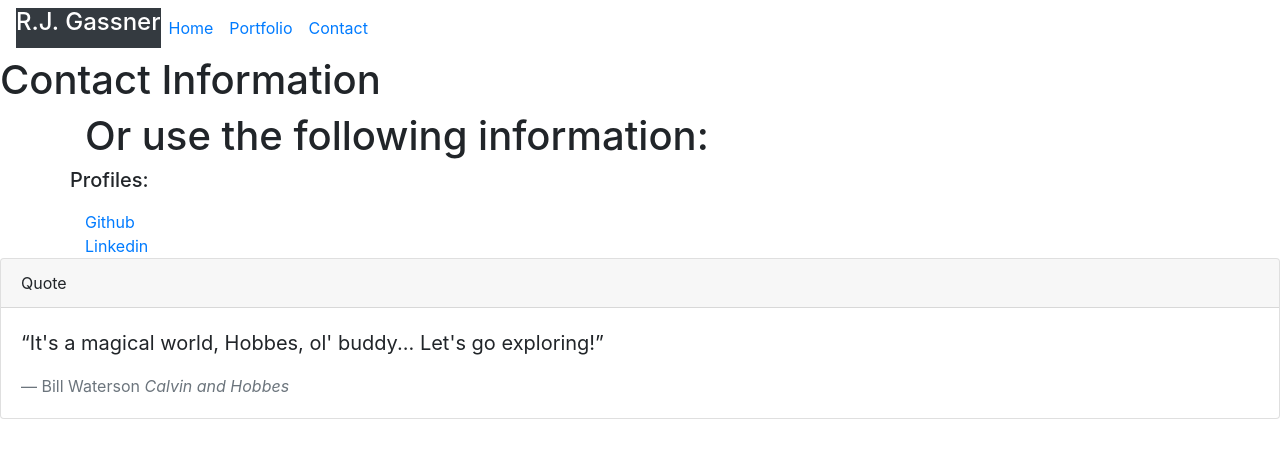
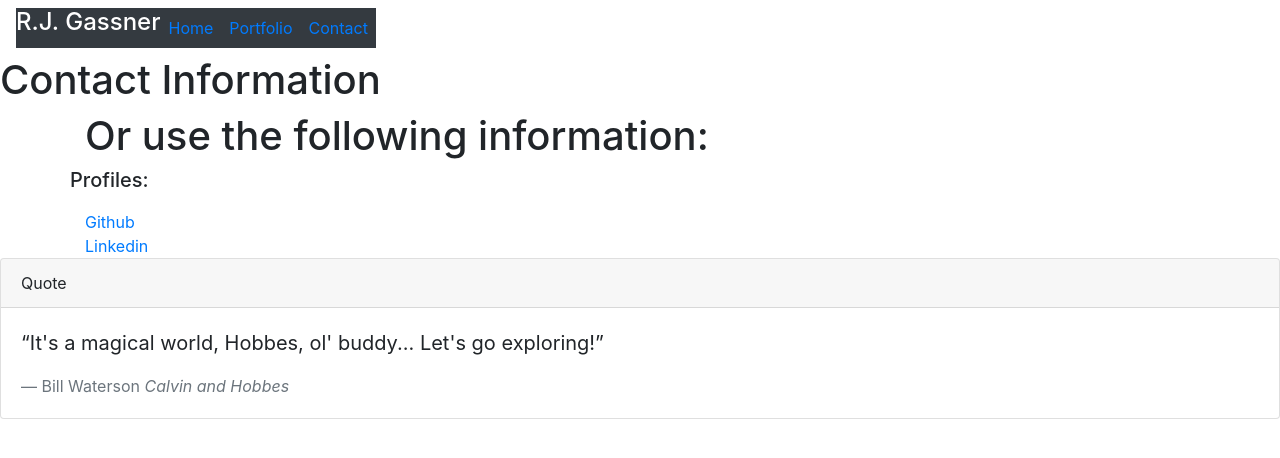
Before and after one commit to razzlejazzled/Portfolio-React, a React (Create React App) app: page /contact in a window 1280 px wide. Shown: the top 458 px of the page. Built offline with nearby package versions, Linux system fonts and the light colour scheme.

Commit message:
nav bar buttons dark

```diff
--- a/src/components/NavTabs.js
+++ b/src/components/NavTabs.js
@@ -11,13 +11,13 @@ function NavTabs() {
       <li className="btn-dark nav-item">
         <h4>R.J. Gassner</h4>
       </li>
-      <li className="nav-item">
+      <li className="nav-item btn-dark">
         <Link to="/" className={location.pathname === "/" ? "nav-link active" : "nav-link"}>
           Home
         </Link>
       </li>
 
-      <li className="nav-item">
+      <li className="nav-item btn-dark">
         <Link
           to="/portfolio"
           className={location.pathname === "/portfolio" ? "nav-link active" : "nav-link"}
@@ -25,7 +25,7 @@ function NavTabs() {
           Portfolio
         </Link>
       </li>
-      <li className="nav-item">
+      <li className="nav-item btn-dark">
         <Link
           to="/contact"
           className={location.pathname === "/contact" ? "nav-link active" : "nav-link"}
```
